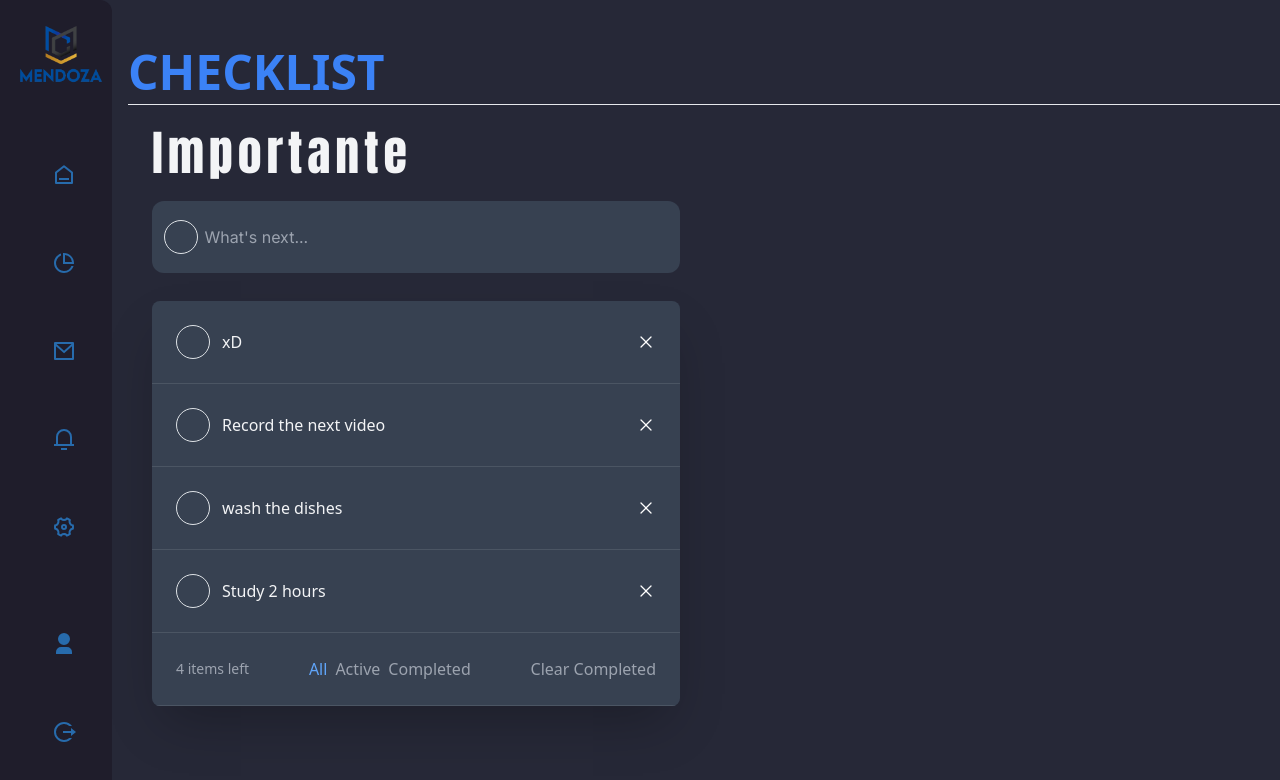
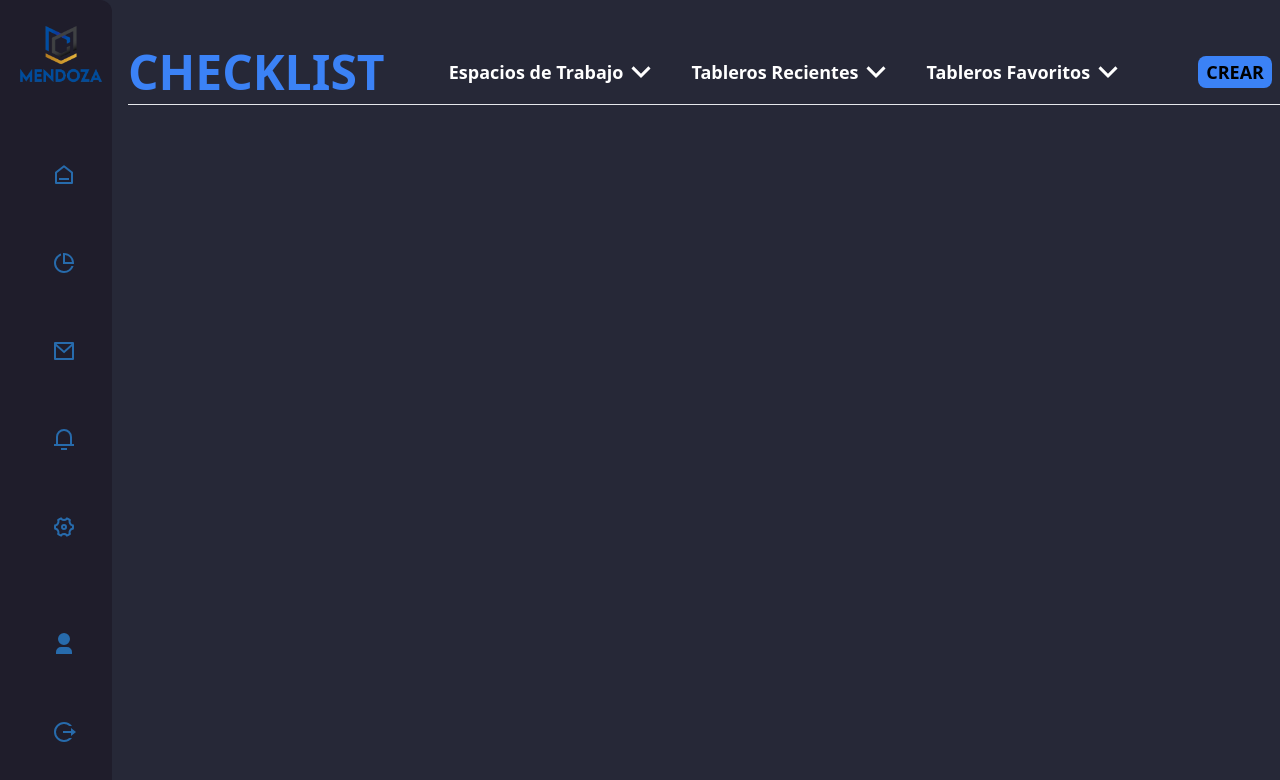
Before and after one commit to DavidHayDrax/mendoza-c-system, a React (Vite) app: page /checklist in a window 1280 px wide. Shown: the top 780 px of the page. Built offline with nearby package versions, Linux system fonts and the light colour scheme.

Commit message:
📦 NEW: CheckList Menu Deploy

```diff
--- a/src/pages/Almacen/AlmacenHco.jsx
+++ b/src/pages/Almacen/AlmacenHco.jsx
@@ -1,7 +1,6 @@
 import { useEffect, useState, useContext } from "react";
 import {
   RiMenu3Fill,
-  RiUser3Line,
   RiPieChartLine,
   RiCloseLine,
 } from "react-icons/ri";
--- a/src/pages/Checklist/CLApp.jsx
+++ b/src/pages/Checklist/CLApp.jsx
@@ -4,6 +4,7 @@ import Sidebar from "../../components/shared/Sidebar";
 import { CLInput } from "./CLInput";
 import { CLList } from "./CLList";
 import { useEffect } from "react";
+import { RiArrowDownSLine } from "react-icons/ri";
 
 function Checklist() {
   const [showMenu, setShowMenu] = useState(false);
@@ -32,6 +33,25 @@ function Checklist() {
 
   const toggleMenu = () => {
     setShowMenu(!showMenu);
+  };
+
+  const [selectedOption, setSelectedOption] = useState("");
+  const [showWorkBench, setWorkBenchs] = useState(false);
+  const [showRecentTable, setRecentTables] = useState(false);
+  const [showFavoriteTable, setFavoriteTables] = useState(false);
+
+  const toggleWorkBench = () => {
+    setWorkBenchs(!showWorkBench);
+  };
+  const toggleRecentTable = () => {
+    setRecentTables(!showRecentTable);
+  };
+  const toggleFavoriteTable = () => {
+    setFavoriteTables(!showFavoriteTable);
+  };
+
+  const handleOptionClick = (option) => {
+    toggleOptions();
   };
 
   const [activeFilter, setActiveFilter] = useState("all");
@@ -99,15 +119,80 @@ function Checklist() {
       <Sidebar showMenu={showMenu} />
       <main className="lg:pl-32 pb-20 pt-5 text-gray-100 flex">
         <div className="flex flex-col w-full">
-          <div className="flex text-5xl font-semibold text-blue-500 border-b pb-2">
+          <div className="flex text-5xl font-semibold text-blue-500 border-b pb-2 justify-between items-center">
             CHECKLIST
+            <div className="relative flex">
+              <div className="relative">
+                <button
+                  onClick={toggleWorkBench}
+                  className="flex text-lg text-white rounded-lg items-center p-2 h-8 m-2 text-center"
+                >
+                  Espacios de Trabajo
+                  <RiArrowDownSLine
+                    className={`text-4xl transform transition-transform ${
+                      showWorkBench ? "rotate-180" : ""
+                    }`}
+                  />
+                </button>
+                {showWorkBench && (
+                  <section className="absolute bg-white mt-1 border border-gray-300 rounded-lg w-56 h-52 text-base left-0 ">
+                    workbenches
+                  </section>
+                )}
               </div>
+
+              <div className="relative">
+                <button
+                  onClick={toggleRecentTable}
+                  className="flex text-lg text-white rounded-lg items-center p-2 h-8 m-2 text-center"
+                >
+                  Tableros Recientes
+                  <RiArrowDownSLine
+                    className={`text-4xl transform transition-transform ${
+                      showRecentTable ? "rotate-180" : ""
+                    }`}
+                  />
+                </button>
+                {showRecentTable && (
+                  <section className="absolute bg-white mt-1 border border-gray-300 rounded-lg w-56 h-52 text-base left-0">
+                    Tableros Recientes
+                  </section>
+                )}
+              </div>
+
+              <div className="relative">
+                <button
+                  onClick={toggleFavoriteTable}
+                  className="flex text-lg text-white rounded-lg items-center p-2 h-8 m-2 text-center"
+                >
+                  Tableros Favoritos
+                  <RiArrowDownSLine
+                    className={`text-4xl transform transition-transform ${
+                      showFavoriteTable ? "rotate-180" : ""
+                    }`}
+                  />
+                </button>
+                {showFavoriteTable && (
+                  <section className="absolute bg-white mt-1 border border-gray-300 rounded-lg w-56 h-52 text-base left-0">
+                    Tableros favoritos
+                  </section>
+                )}
+              </div>
+            </div>
+            <button className="flex text-lg bg-blue-500 text-black rounded-lg items-center p-2 h-8 m-2">
+              CREAR
+            </button>
+          </div>
+          <div>
+            <div></div>
+
+            {/*TITULO
             <div className="flex flex-col p-4 max-w-xl">
-            {/*TITULO */}
+              {/*TITULO
               <h1 className="text-5xl font-anton tracking-widest">
                 Importante
               </h1>
-            {/*CLINPUT */}
+              {/*CLINPUT
               <CLInput addTodo={addTodo} />
               <CLList
                 activeFilter={activeFilter}
@@ -120,6 +205,8 @@ function Checklist() {
                 handleClearComplete={handleClearComplete}
               />
             </div>
+                      */}
+          </div>
         </div>
       </main>
     </div>
```
Lines whose indentation alone changed are shown as unchanged.
